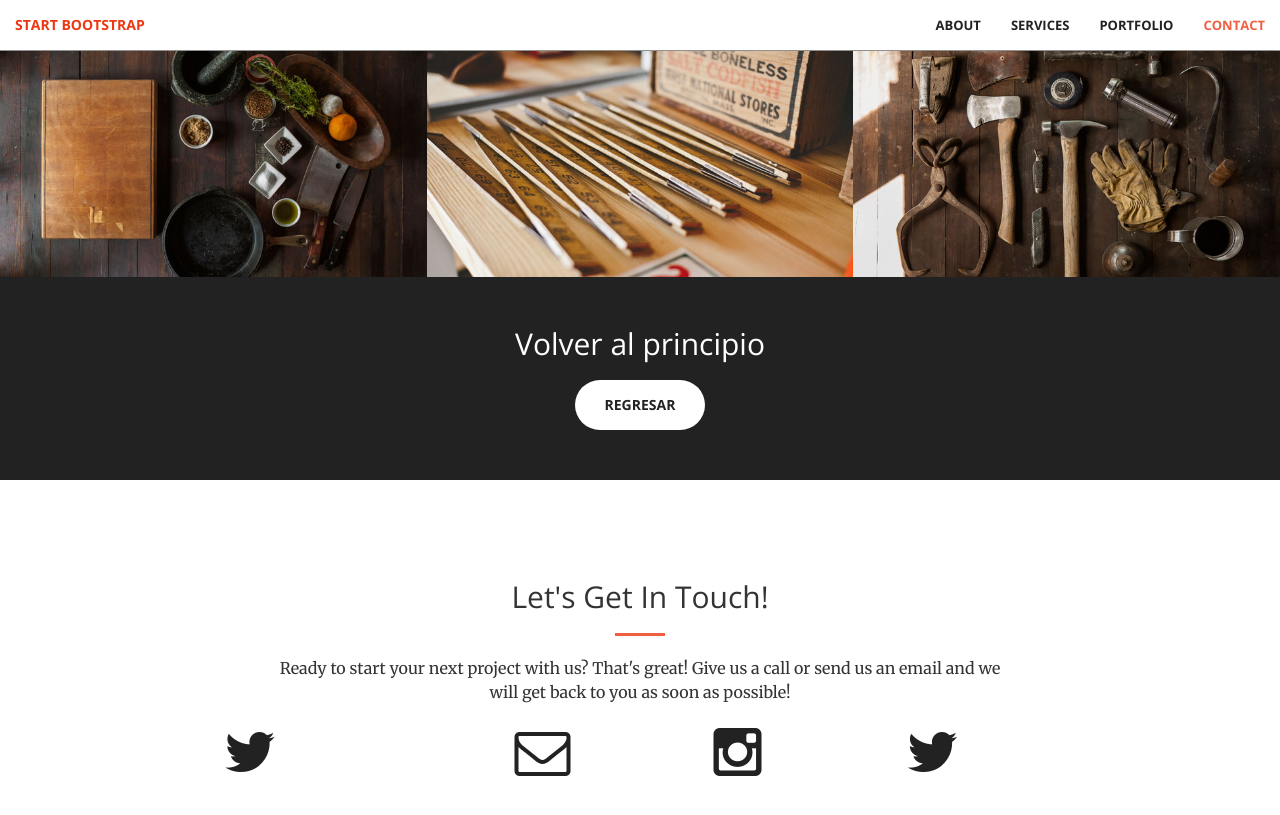
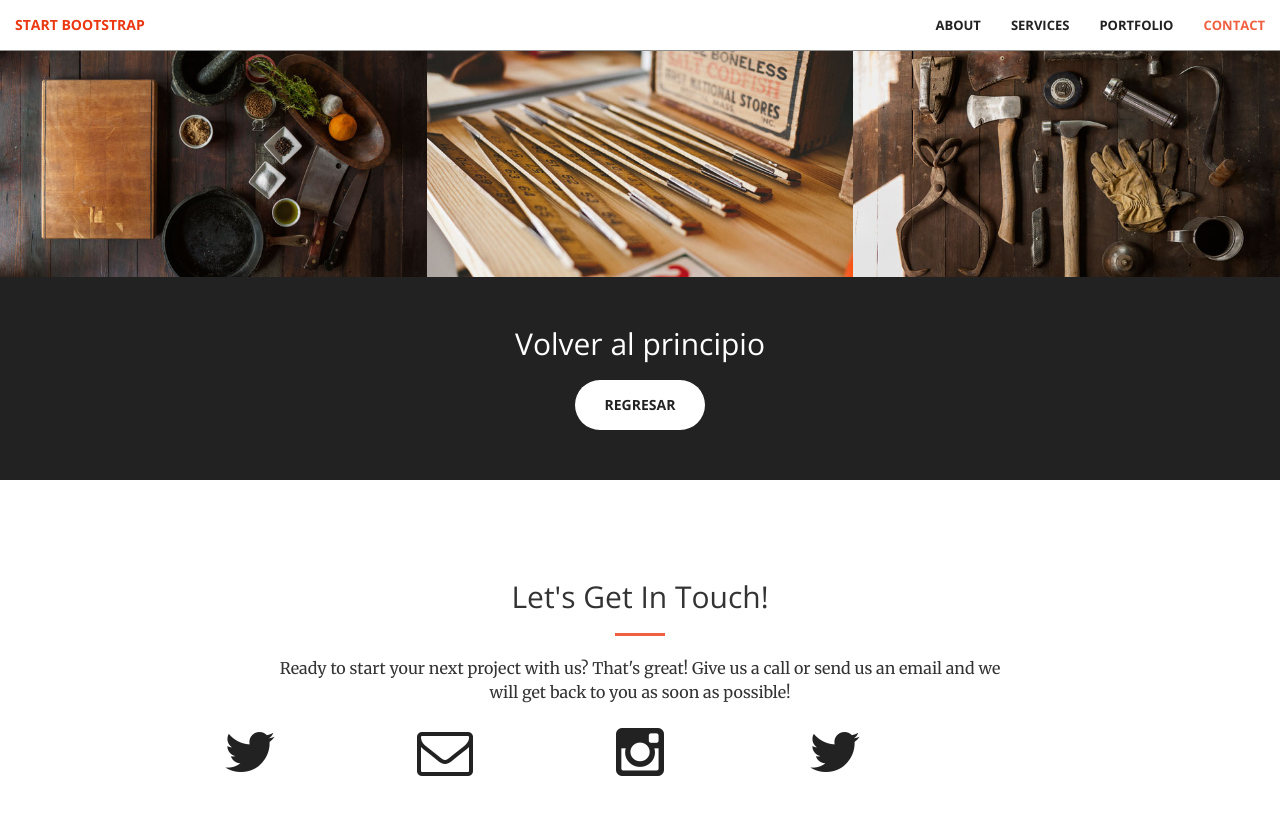
Before and after one commit to KatherineMerchanS/KatherineMerchanS.github.io, a Jekyll site: the page built from index.html, in a window 1280 px wide and 900 px high, scrolled down 1957 px. Shown: the top 815 px of the window. Built offline with Jekyll 4.4.1, drawn with Linux system fonts in a browser that asks for light colours.

Commit message:
Update contact.html

```diff
--- a/_includes/contact.html
+++ b/_includes/contact.html
@@ -12,7 +12,7 @@
                 <p>{{ site.twitter_username }}</p>
             </a>
         </div>
-        <div class="col-lg-2 col-lg-offset-1 text-center">
+        <div class="col-lg-2 col-lg-offset-4,5 text-center">
             <a href="mailto:{{ site.email }}">
             <i class="fa fa-envelope-o fa-3x wow bounceIn" data-wow-delay=".1s"></i>
                 <p>{{ site.email }}</p>
```
